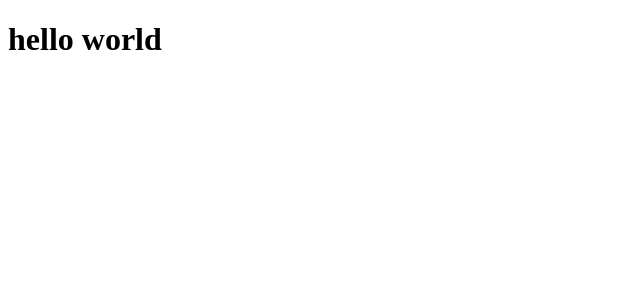
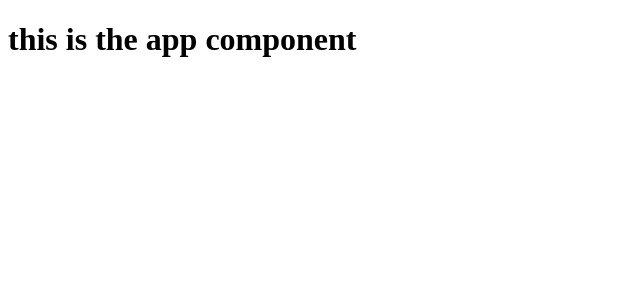
Before and after one commit to nathanjh-28/airbnb-clone, a React (Create React App) app: page / in a window 1280 px wide. Shown: the top 300 px of the page, without its empty margins (0-640 px from the left). Built offline with nearby package versions, Linux system fonts and the light colour scheme.

Commit message:
readying resource for first leg project

```diff
--- /dev/null
+++ b/src/App.js
@@ -0,0 +1,11 @@
+import React from 'react';
+
+function App() {
+    return (
+        <div className="container">
+            <h1>this is the app component</h1>
+        </div>
+    )
+}
+
+export default App;
--- a/src/index.js
+++ b/src/index.js
@@ -1,4 +1,5 @@
 import React from "react";
 import ReactDOM from "react-dom";
+import App from './App';
 
-ReactDOM.render(<h1>hello world</h1>, document.getElementById('root'));
+ReactDOM.render(<App />, document.getElementById('root'));
```
Also changed, not shown: src/images/airbnb-logo.png (added), src/images/photo-grid.png (added).
